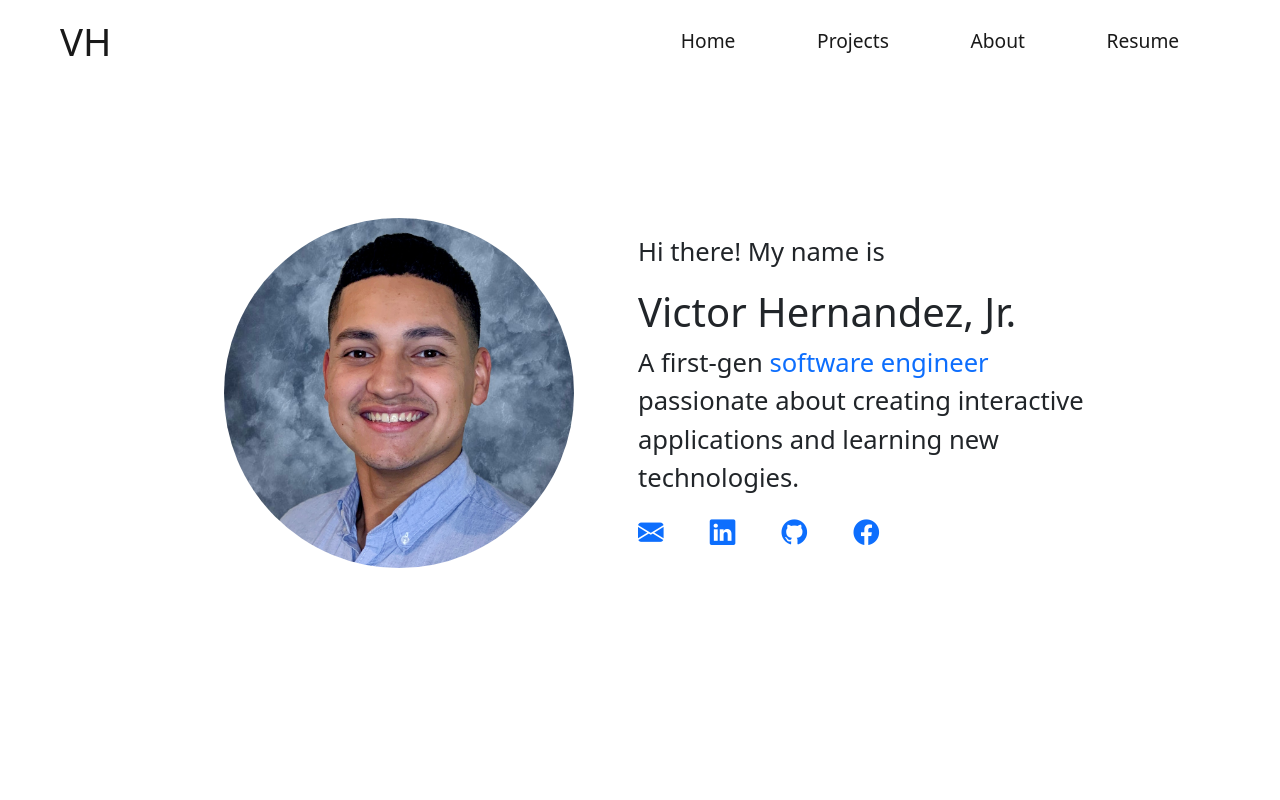
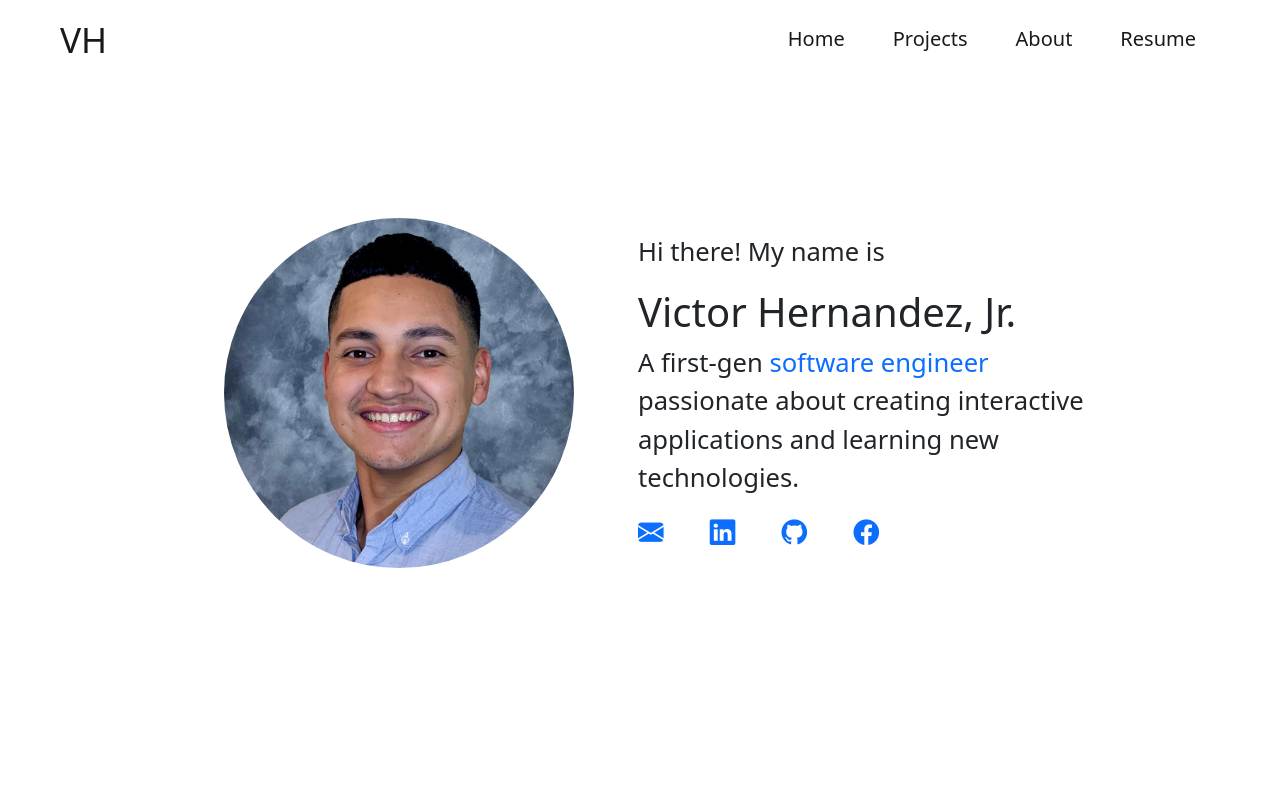
Before and after one commit to vichdz97/Website, an Angular app: page /#/home in a window 1280 px wide. Shown: the top 800 px of the page. Built offline with nearby package versions, Linux system fonts and the light colour scheme.

Commit message:
created a responsive navbar

```diff
--- a/src/app/shared/nav/nav.component.css
+++ b/src/app/shared/nav/nav.component.css
@@ -1,13 +1,12 @@
 .nav-link, .logo {
-    font-size: 1.5vw;
+    font-size: 1.25em;
     transition: 0.3s;
 }
 
 .nav-link:hover, .logo:hover {
     color: gray;
-    transition: 0.3s;
 }
 
 .logo {
-    font-size: 3vw;
+    font-size: 2.2em;
 }
--- a/src/app/shared/nav/nav.component.html
+++ b/src/app/shared/nav/nav.component.html
@@ -1,11 +1,32 @@
 <nav class="navbar fixed-top navbar-expand-lg bg-white">
     <div class="container-fluid mx-5">
-        <a class="logo navbar-brand" routerLink="/">VH</a>
-        <div class="navbar-nav navbar-text d-flex flex-row justify-content-around w-50">
-            <a class="nav-link" routerLink="/home">Home</a>
-            <a class="nav-link" routerLink="/projects">Projects</a>
-            <a class="nav-link" routerLink="/about">About</a>
-            <a class="nav-link" href="assets/pdfs/Resume - Victor Hernandez.pdf" target="_blank">Resume</a>
+        <a class="logo navbar-brand" role="button" (click)="redirectTo('/')">VH</a>
+
+        <button class="navbar-toggler" type="button" (click)="isCollapsed = !isCollapsed">
+            &#9776;
+        </button>
+
+        <div class="collapse navbar-collapse" [ngbCollapse]="isCollapsed">
+            <ul class="navbar-nav me-auto mb-2 mb-lg-0">
+                <li></li>
+            </ul>
+
+            <span class="navbar-text">
+                <ul class="navbar-nav me-auto mb-2 mb-lg-0">
+                    <li class="nav-item mx-3">
+                        <a class="nav-link" role="button" (click)="redirectTo('/home')">Home</a>
+                    </li>
+                    <li class="nav-item mx-3">
+                        <a class="nav-link" role="button" (click)="redirectTo('/projects')">Projects</a>
+                    </li>
+                    <li class="nav-item mx-3">
+                        <a class="nav-link" role="button" (click)="redirectTo('/about')">About</a>
+                    </li>
+                    <li class="nav-item mx-3">
+                        <a class="nav-link" role="button" href="assets/pdfs/Resume - Victor Hernandez.pdf" target="_blank">Resume</a>
+                    </li>
+                </ul>
+            </span>
         </div>
     </div>
 </nav>
--- a/src/app/shared/nav/nav.component.ts
+++ b/src/app/shared/nav/nav.component.ts
@@ -1,4 +1,5 @@
 import { Component } from '@angular/core';
+import { Router } from '@angular/router';
 
 @Component({
   selector: 'app-nav',
@@ -7,4 +8,13 @@ import { Component } from '@angular/core';
 })
 export class NavComponent {
 
+  isCollapsed: boolean = true;
+
+  constructor(private router: Router) {}
+
+  redirectTo(webpage: string) {
+    this.isCollapsed = true;
+    this.router.navigateByUrl(webpage);
+  }
+
 }
```
